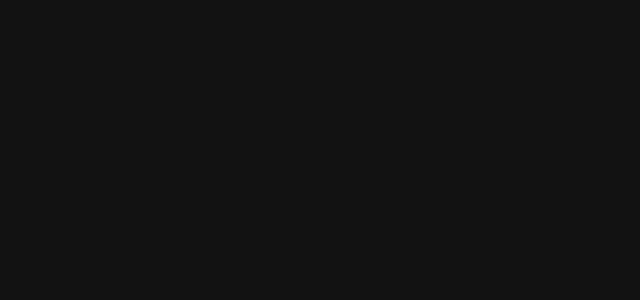
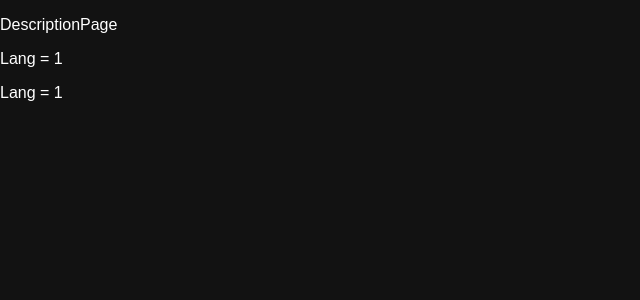
Before and after one commit to Team-ShootingStars/FrontEnd, a React (Create React App) app: page /1/description/1 in a window 1280 px wide. Before the commit this address had no page. Shown: the top 300 px of the page, without its empty margins (0-640 px from the left). Built offline with nearby package versions, Linux system fonts and the light colour scheme; the HTML template or start-up script is replaced by a standard one.

Commit message:
페이지 기초 생성

```diff
--- a/src/App.js
+++ b/src/App.js
@@ -3,13 +3,19 @@ import {BrowserRouter as Router, Route, Routes} from 'react-router-dom';
 import './App.css';
 
 import TypingPage from "./pages/TypingPage";
+import LangSelectPage from "./pages/LangSelectPage";
+import DescriptionPage from "./pages/DescriptionPage";
+import TextListPage from "./pages/TextListPage";
 
 function App() {
     return (
         <div className="App">
             <Router>
                 <Routes>
-                    <Route path={":codeLang/typing/:textId"} element={<TypingPage/>} />
+                    <Route path={"/"} element={<LangSelectPage/>} />
+                    <Route path={":codeLang"} element={<TextListPage/>} />
+                    <Route path={":codeLang/description/:textId"} element={<DescriptionPage/>} />
+                    <Route path={":codeLang/typing/:textId"} element={<TypingPage/>}/>
                 </Routes>
             </Router>
         </div>
--- /dev/null
+++ b/src/pages/DescriptionPage.js
@@ -0,0 +1,15 @@
+import React from "react";
+import {useParams} from "react-router-dom";
+function DescriptionPage() {
+    const params = useParams()
+
+    return(
+        <div>
+            <p>DescriptionPage</p>
+            <p>Lang = {params.codeLang}</p>
+            <p>Lang = {params.textId}</p>
+        </div>
+    )
+}
+
+export default DescriptionPage;
--- /dev/null
+++ b/src/pages/LangSelectPage.js
@@ -0,0 +1,10 @@
+import React from "react";
+function LangSelectPage() {
+    return(
+        <div>
+            <p>LangSelectPage</p>
+        </div>
+    )
+}
+
+export default LangSelectPage;
--- /dev/null
+++ b/src/pages/TextListPage.js
@@ -0,0 +1,14 @@
+import React from "react";
+import {useParams} from "react-router-dom";
+function TextListPage() {
+    const params = useParams()
+
+    return(
+        <div>
+            <p>TextListPage</p>
+            <p>Lang = {params.codeLang}</p>
+        </div>
+    )
+}
+
+export default TextListPage;
```
